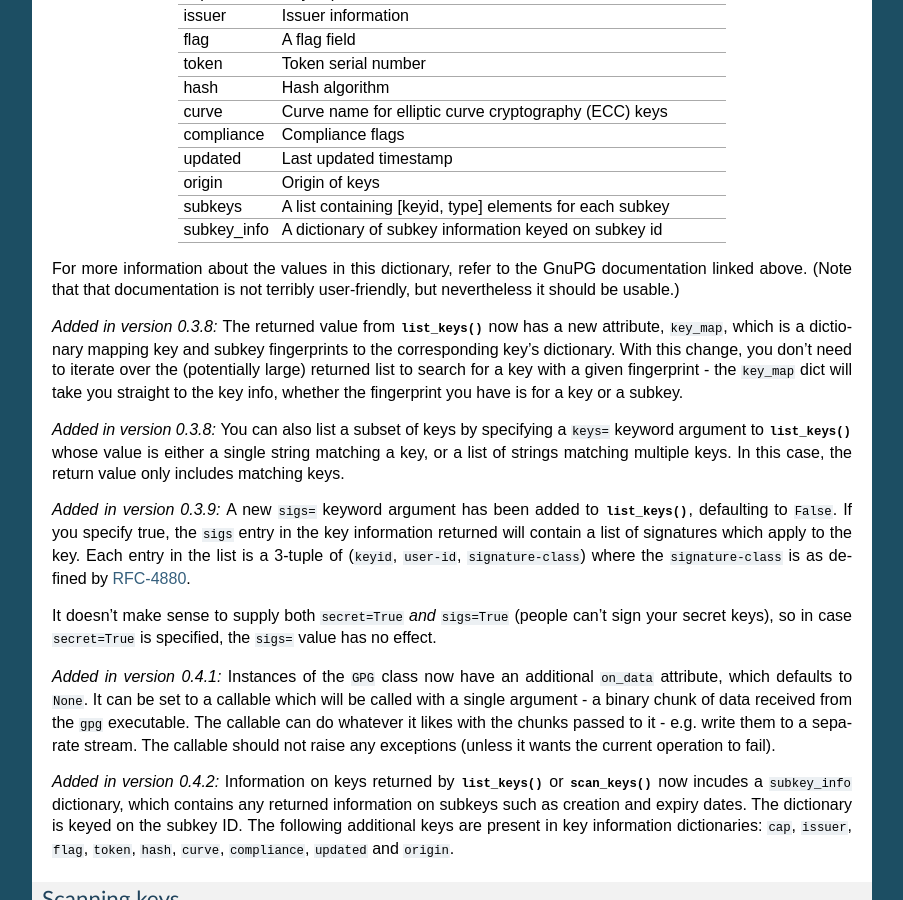
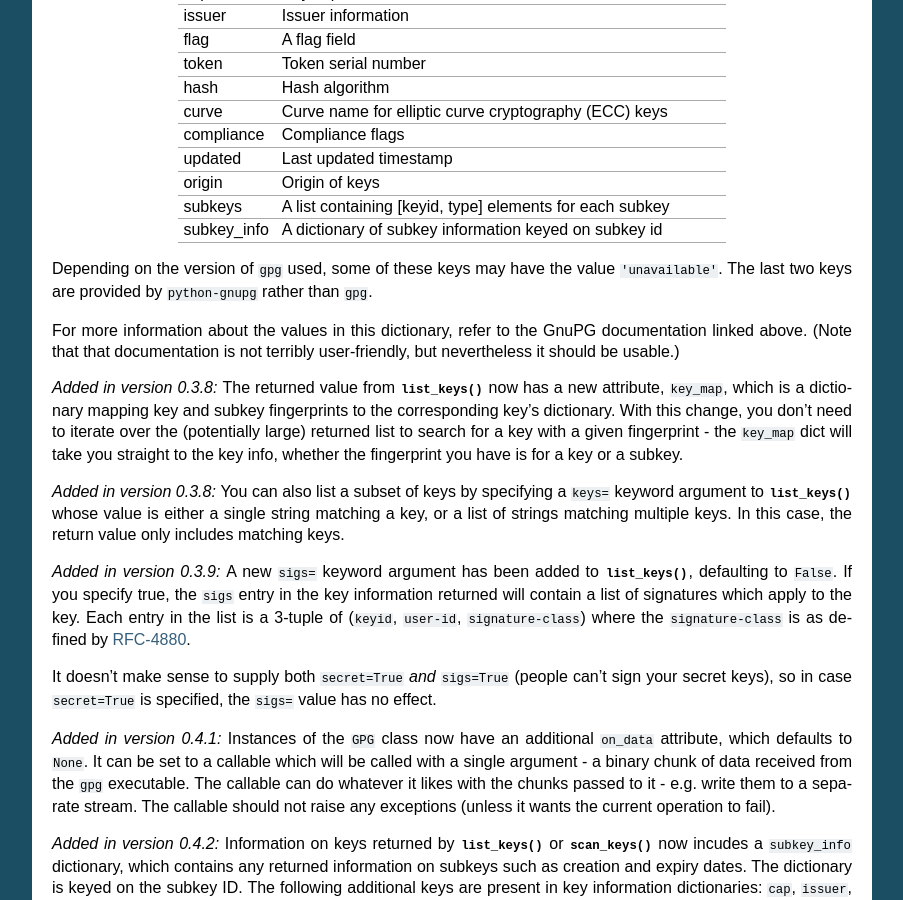
Before and after one commit to vsajip/python-gnupg, a Sphinx documentation site: the page built from docs/index.rst, in a window 1280 px wide and 900 px high, scrolled down 6412 px. Shown: the whole window, without its empty margins (198-1101 px from the left). Built offline with Sphinx 7.4.7, drawn with Linux system fonts in a browser that asks for light colours.

Commit message:
Updated documentation.

```diff
--- a/docs/index.rst
+++ b/docs/index.rst
@@ -359,6 +359,10 @@ has improved, a better understanding is possible of the information returned by
 +--------------+---------------------------------------------------------------+
 | subkey_info  | A dictionary of subkey information keyed on subkey id         |
 +--------------+---------------------------------------------------------------+
+
+Depending on the version of ``gpg`` used, some of these keys may have the value
+``'unavailable'``. The last two keys are provided by ``python-gnupg`` rather than
+``gpg``.
 
 For more information about the values in this dictionary, refer to the GnuPG
 documentation linked above. (Note that that documentation is not terribly
```
